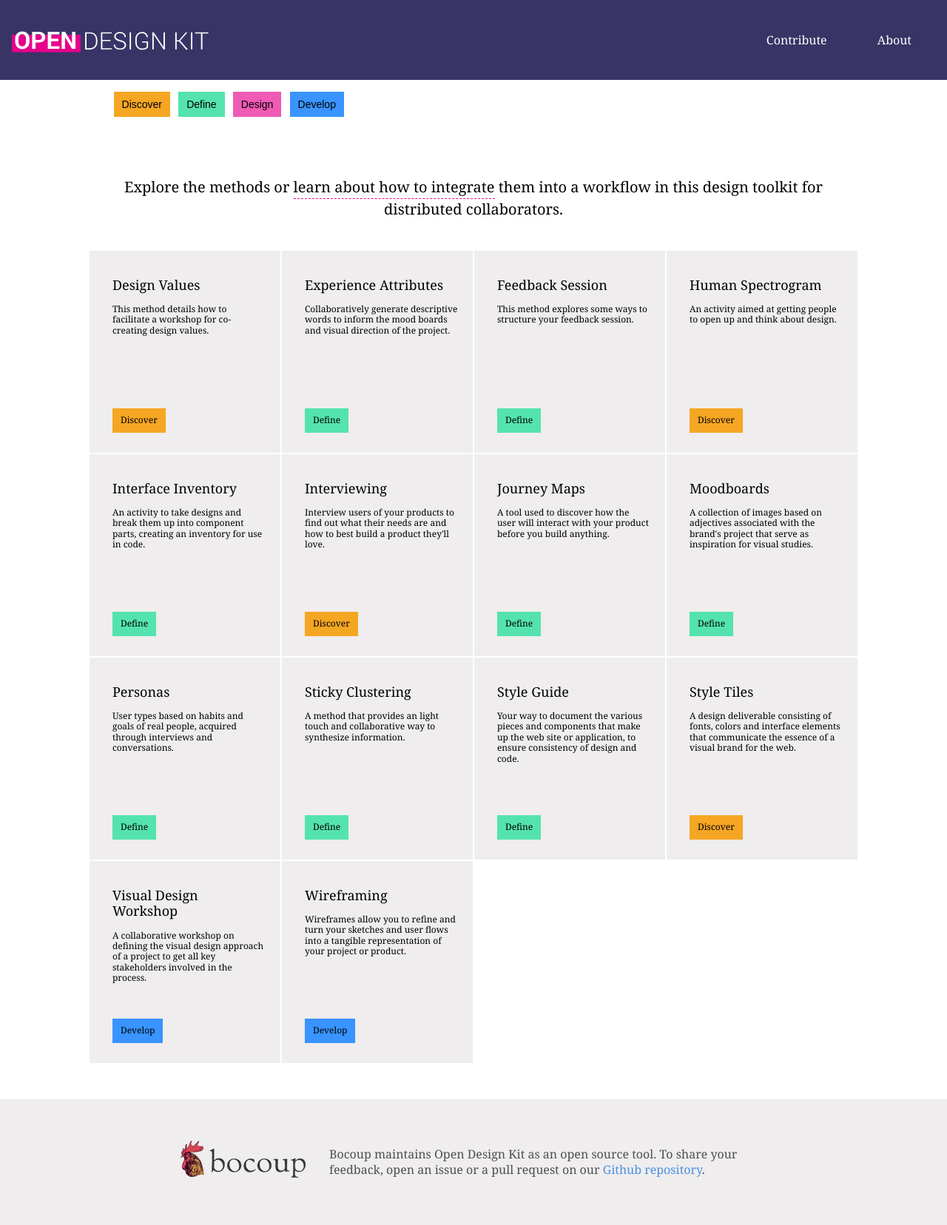
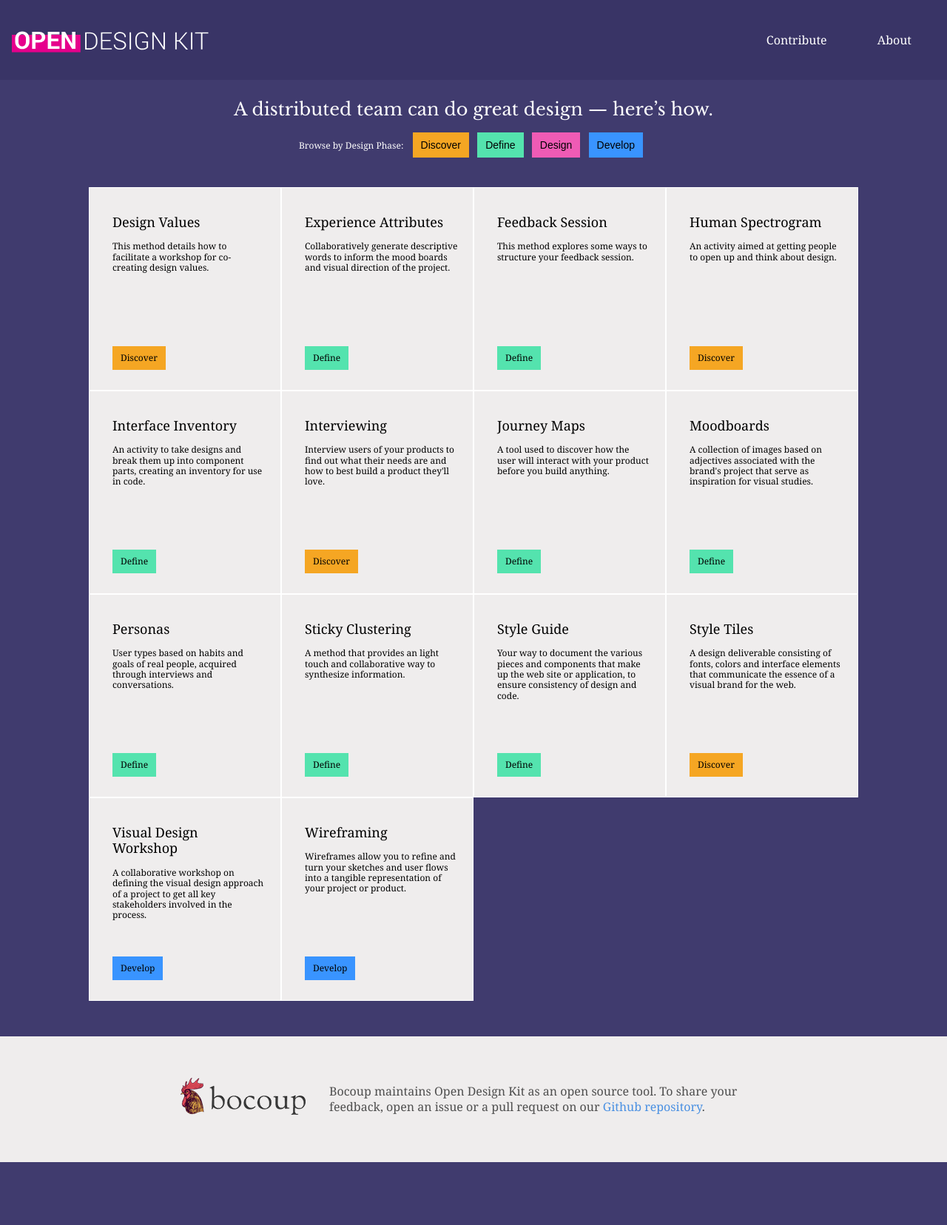
Before and after one commit to open-design-kit/opendesignkit, a Jekyll site: the page built from index.html, in a window 1280 px wide. Shown: the whole page at 74% size. Built offline with Jekyll 4.4.1, drawn with Linux system fonts in a browser that asks for light colours; after the commit the page ends 1571 px from its top, so only the background shows below that.

Commit message:
clean up filter and site tag layout and get it only on home page

```diff
--- a/_layouts/default.html
+++ b/_layouts/default.html
@@ -8,7 +8,7 @@
     <link rel="stylesheet" type="text/css" href="/css/styles.css" media="screen">
     <link href='https://fonts.googleapis.com/css?family=Libre+Baskerville' rel='stylesheet' type='text/css'>
   </head>
-  <body>
+  <body class="{{page.type}}">
         <div class="content">
             <header class="site-header" role="banner">
                 <div class="site-logo">
@@ -22,10 +22,11 @@
                     </ul>
                 </nav>
             </header>
-            <div class="site-tag">
-
-            </div>
-            {% if page.type != null %}
+            {% if page.type == "home" %}
+            <div class="home-header-sub">
+                <div class="site-tag">
+                    <h2 class="hed-a site-tag">A distributed team can do great design &mdash; here’s how.</h2>
+                </div>
                 <div class="filter">
                     <div class="filter-label">Browse by Design Phase:</div>
                     <ul class="filter-buttons">
@@ -35,6 +36,7 @@
                         <li><button class="filter-button develop">Develop</button></li>
                     </ul>
                 </div>
+            </div>
             {% endif %}
             {{ content }}
         </div>
--- a/css/styles.css
+++ b/css/styles.css
@@ -192,6 +192,12 @@
     text-decoration: none;
 }
 
+.site-tag {
+    color: #fff;
+    margin: 0 0 1rem 0;
+    padding: 0;
+}
+
 /* Filter for phases */
 .filter {
     margin: 1em 0;
@@ -358,21 +364,37 @@
 }
 
 /*--------------------------------------------*/
-/*---------- Tabs on homepage ----------------*/
+/*---------- Home page ----------------*/
 /*--------------------------------------------*/
-
-.tabs {
-    background-color: #fff;
+.home {
+    background-color: #403B6E;
 }
 
-.tabs-content {
+.home-header-sub {
+    max-width: 1040px;
+    margin: 0 auto;
+    padding: 1.5em .5em;
+    text-align: center;
+}
+
+@media (min-width: 40em) {
+    .home-header-sub {
+        padding: 1.5em 0;
+    }
+}
+
+.main {
+    background-color: #403B6E;
+}
+
+.main-content {
     max-width: 1040px;
     margin: 0 auto;
     padding: 1em .5em;
 }
 
 @media (min-width: 40em) {
-    .tabs-content {
+    .main-content {
         padding: 0;
     }
 }
--- a/index.html
+++ b/index.html
@@ -4,9 +4,8 @@
 type: home
 ---
 
-<div class="tabs" role="main">
-    <div class="tabs-content">
-        <p class="center method-list-description">Explore the methods or <a href="">learn about how to integrate</a> them into a workflow in this design toolkit for distributed collaborators.</p>
+<div class="main" role="main">
+    <div class="main-content">
         <!-- All methods -->
         <section class="" id="all-phases">
             <ul class="method-list">
```
